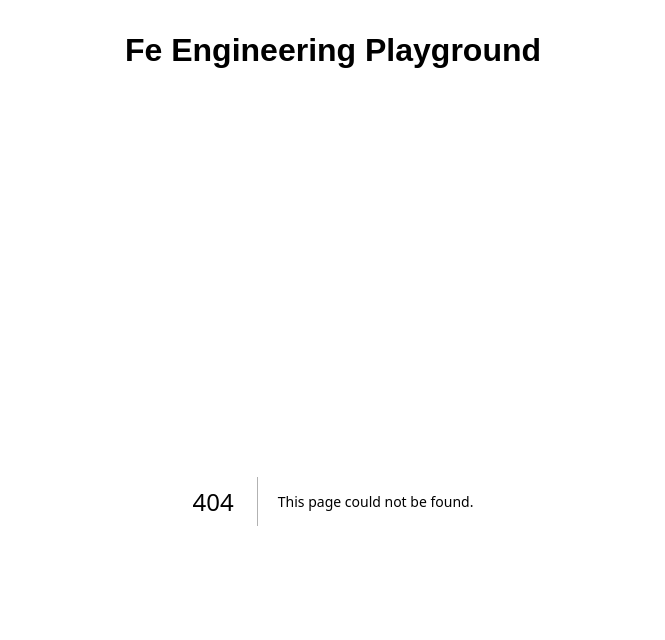
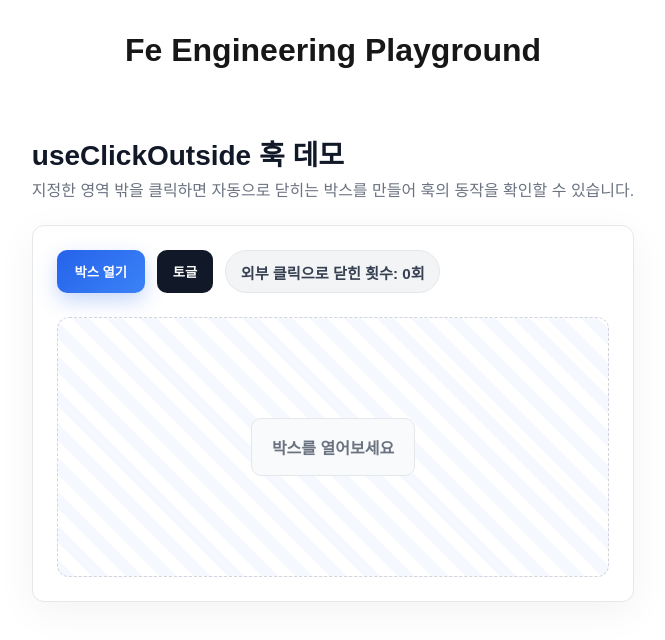
Before and after one commit to monam2/fe-engineering-base, a Next.js app in the folder apps/playground/: page /react/use-click-outside in a window 1280 px wide. Before the commit this address had no page. Shown: the top 640 px of the page, without its empty margins (307-972 px from the left). Built offline with nearby package versions, Linux system fonts and the light colour scheme.

Commit message:
feat(playground): useClickOutside 데모 적용

```diff
--- /dev/null
+++ b/apps/playground/src/app/react/use-click-outside/page.tsx
@@ -0,0 +1,7 @@
+"use client";
+
+import UseClickOutsideContainer from "@/components/react/UseClickOutside/UseClickOutsideContainer";
+
+export default function UseClickOutsidePage() {
+  return <UseClickOutsideContainer />;
+}
--- a/apps/playground/src/components/home/HomeContainer.tsx
+++ b/apps/playground/src/components/home/HomeContainer.tsx
@@ -13,6 +13,7 @@ export default function HomeContainer() {
         { name: "Impression Area", href: "/react/impression-area" },
         { name: "Row Section", href: "/react/row-section" },
         { name: "useDebounce Hook", href: "/react/use-debounce" },
+        { name: "useClickOutside Hook", href: "/react/use-click-outside" },
       ]}
     />
   );
--- /dev/null
+++ b/apps/playground/src/components/react/UseClickOutside/UseClickOutsideContainer.tsx
@@ -0,0 +1,212 @@
+/** @jsxImportSource @emotion/react */
+"use client";
+
+import { css } from "@emotion/react";
+import { useRef, useState } from "react";
+import { useClickOutside } from "@fe-base/hooks";
+
+export default function UseClickOutsideContainer() {
+  const boxRef = useRef<HTMLDivElement>(null);
+  const [isOpen, setIsOpen] = useState(false);
+  const [closeCount, setCloseCount] = useState(0);
+
+  useClickOutside(boxRef as React.RefObject<HTMLDivElement>, () => {
+    if (isOpen) {
+      setIsOpen(false);
+      setCloseCount((prev) => prev + 1);
+    }
+  });
+
+  return (
+    <div css={pageStyles}>
+      <header>
+        <h2>useClickOutside 훅 데모</h2>
+        <p>
+          지정한 영역 밖을 클릭하면 자동으로 닫히는 박스를 만들어 훅의 동작을
+          확인할 수 있습니다.
+        </p>
+      </header>
+
+      <section css={cardStyles}>
+        <div css={controlRowStyles}>
+          <button css={primaryButtonStyles} onClick={() => setIsOpen(true)}>
+            박스 열기
+          </button>
+          <button
+            css={secondaryButtonStyles}
+            onClick={() => setIsOpen((prev) => !prev)}
+          >
+            {isOpen ? "접기" : "토글"}
+          </button>
+          <span css={pillStyles}>외부 클릭으로 닫힌 횟수: {closeCount}회</span>
+        </div>
+
+        <div css={playgroundStyles}>
+          {isOpen ? (
+            <div ref={boxRef} css={floatingBoxStyles}>
+              <h4>Outside 클릭으로 닫힘</h4>
+              <p>이 영역 밖을 클릭하면 useClickOutside가 닫아줍니다.</p>
+              <div css={chipRowStyles}>
+                <span css={chipStyles}>focus trap 없음</span>
+                <span css={chipStyles}>리스너 자동 정리</span>
+                <span css={chipStyles}>모달 · 드롭다운에 활용</span>
+              </div>
+            </div>
+          ) : (
+            <div css={placeholderStyles}>박스를 열어보세요</div>
+          )}
+        </div>
+      </section>
+    </div>
+  );
+}
+
+const pageStyles = css`
+  display: flex;
+  flex-direction: column;
+  gap: 1.5rem;
+  padding: 2rem;
+  max-width: 960px;
+  width: 100%;
+
+  header h2 {
+    margin: 0 0 0.25rem 0;
+    font-size: 1.75rem;
+    color: #111827;
+  }
+
+  header p {
+    margin: 0;
+    color: #6b7280;
+  }
+`;
+
+const cardStyles = css`
+  background: #ffffff;
+  border: 1px solid #e5e7eb;
+  border-radius: 12px;
+  padding: 1.5rem;
+  box-shadow: 0 10px 40px rgba(0, 0, 0, 0.05);
+  display: flex;
+  flex-direction: column;
+  gap: 1.5rem;
+`;
+
+const controlRowStyles = css`
+  display: flex;
+  flex-wrap: wrap;
+  gap: 0.75rem;
+  align-items: center;
+`;
+
+const primaryButtonStyles = css`
+  padding: 0.75rem 1.1rem;
+  background: linear-gradient(135deg, #2563eb, #3b82f6);
+  border: none;
+  border-radius: 10px;
+  color: white;
+  font-weight: 600;
+  cursor: pointer;
+  box-shadow: 0 8px 20px rgba(37, 99, 235, 0.25);
+  transition: transform 0.15s ease, box-shadow 0.15s ease;
+
+  &:hover {
+    transform: translateY(-1px);
+    box-shadow: 0 12px 28px rgba(37, 99, 235, 0.3);
+  }
+
+  &:active {
+    transform: translateY(0);
+  }
+`;
+
+const secondaryButtonStyles = css`
+  padding: 0.75rem 1rem;
+  background: #111827;
+  color: white;
+  border: none;
+  border-radius: 10px;
+  font-weight: 600;
+  cursor: pointer;
+  transition: background 0.2s ease, transform 0.15s ease;
+
+  &:hover {
+    background: #0b1221;
+    transform: translateY(-1px);
+  }
+`;
+
+const pillStyles = css`
+  background: #f3f4f6;
+  color: #374151;
+  padding: 0.6rem 0.9rem;
+  border-radius: 999px;
+  font-weight: 600;
+  font-size: 0.95rem;
+  border: 1px solid #e5e7eb;
+`;
+
+const playgroundStyles = css`
+  position: relative;
+  min-height: 260px;
+  border: 1px dashed #d1d5db;
+  border-radius: 12px;
+  background: repeating-linear-gradient(
+      45deg,
+      rgba(59, 130, 246, 0.05),
+      rgba(59, 130, 246, 0.05) 12px,
+      transparent 12px,
+      transparent 24px
+    ),
+    white;
+  display: flex;
+  align-items: center;
+  justify-content: center;
+  padding: 1.25rem;
+`;
+
+const floatingBoxStyles = css`
+  background: #0f172a;
+  color: #e5e7eb;
+  padding: 1.2rem 1.4rem;
+  border-radius: 12px;
+  box-shadow: 0 18px 45px rgba(15, 23, 42, 0.35);
+  max-width: 520px;
+  width: 100%;
+  border: 1px solid rgba(255, 255, 255, 0.08);
+
+  h4 {
+    margin: 0 0 0.3rem 0;
+    font-size: 1.1rem;
+    color: #cbd5e1;
+  }
+
+  p {
+    margin: 0 0 0.9rem 0;
+    color: #94a3b8;
+  }
+`;
+
+const chipRowStyles = css`
+  display: flex;
+  flex-wrap: wrap;
+  gap: 0.5rem;
+`;
+
+const chipStyles = css`
+  background: rgba(59, 130, 246, 0.12);
+  color: #bfdbfe;
+  padding: 0.35rem 0.65rem;
+  border-radius: 999px;
+  font-size: 0.85rem;
+  border: 1px solid rgba(59, 130, 246, 0.25);
+`;
+
+const placeholderStyles = css`
+  color: #6b7280;
+  font-weight: 600;
+  background: #f8fafc;
+  padding: 1rem 1.25rem;
+  border-radius: 10px;
+  border: 1px solid #e5e7eb;
+`;
```
